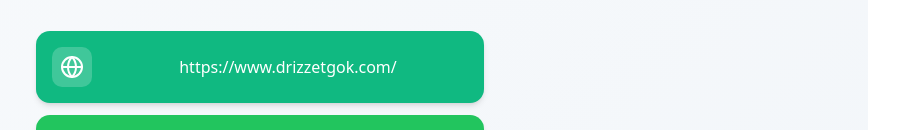
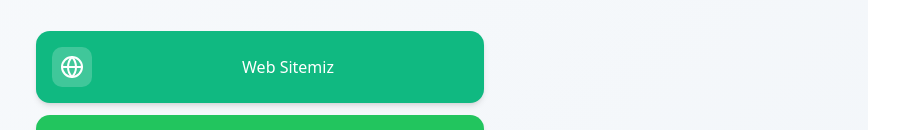
Before and after one commit to estelongy/drizzetgok, a React (Vite) app in the folder drizzetgok-site/: page /pages/bio in a window 1280 px wide. Shown: the part 261-391 px from the top of the page, without its empty margins (380-1279 px from the left). Built offline with nearby package versions, Linux system fonts and the light colour scheme.

Commit message:
Update Bio.tsx

```diff
--- a/drizzetgok-site/src/pages/Bio.tsx
+++ b/drizzetgok-site/src/pages/Bio.tsx
@@ -13,8 +13,8 @@ const Bio = () => {
   const links = [
     {
       icon: <Globe className="w-6 h-6" />,
-      title: 'https://www.drizzetgok.com/',
-      href: '#/',
+      title: 'Web Sitemiz',
+      href: 'https://www.drizzetgok.com',
       color: 'bg-emerald-500 hover:bg-emerald-600'
     },
     {
```
